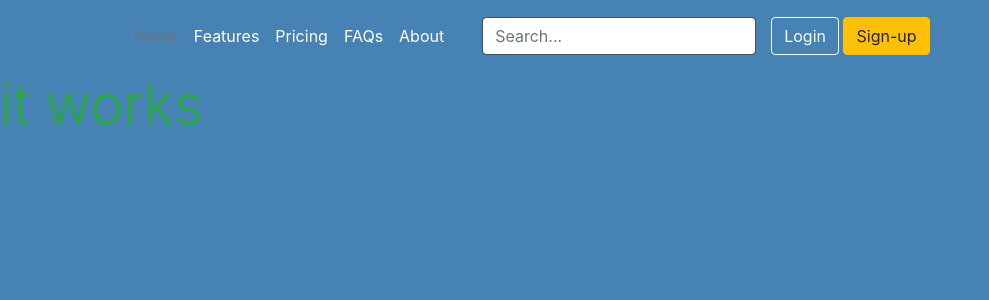
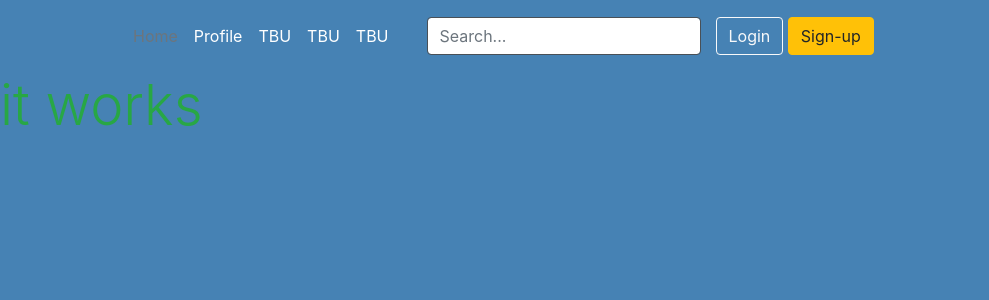
Before and after one commit to seanfreaney/FFS, a Django app: page / in a window 1280 px wide. Shown: the top 300 px of the page, without its empty margins (0-989 px from the left). Run offline with Django 5.2, Linux system fonts and the light colour scheme; some libraries are stand-ins or nearby versions.

Commit message:
add links to profile and home in base.html

```diff
--- a/templates/base.html
+++ b/templates/base.html
@@ -40,11 +40,11 @@
           </a>
 
           <ul class="nav col-12 col-lg-auto me-lg-auto mb-2 justify-content-center mb-md-0">
-            <li><a href="#" class="nav-link px-2 text-secondary">Home</a></li>
-            <li><a href="#" class="nav-link px-2 text-white">Features</a></li>
-            <li><a href="#" class="nav-link px-2 text-white">Pricing</a></li>
-            <li><a href="#" class="nav-link px-2 text-white">FAQs</a></li>
-            <li><a href="#" class="nav-link px-2 text-white">About</a></li>
+            <li><a href="{% url 'home' %}" class="nav-link px-2 text-secondary">Home</a></li>
+            <li><a href="{% url 'profile' %}" class="nav-link px-2 text-white">Profile</a></li>
+            <li><a href="#" class="nav-link px-2 text-white">TBU</a></li>
+            <li><a href="#" class="nav-link px-2 text-white">TBU</a></li>
+            <li><a href="#" class="nav-link px-2 text-white">TBU</a></li>
           </ul>
 
           <form class="col-12 col-lg-auto mb-3 mb-lg-0 me-lg-3" role="search">
```
